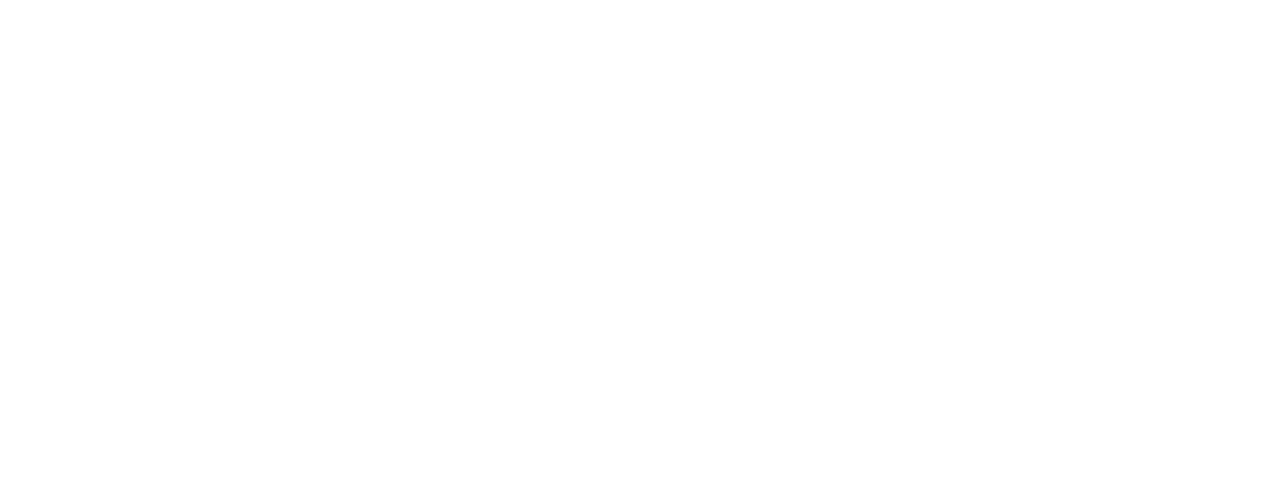
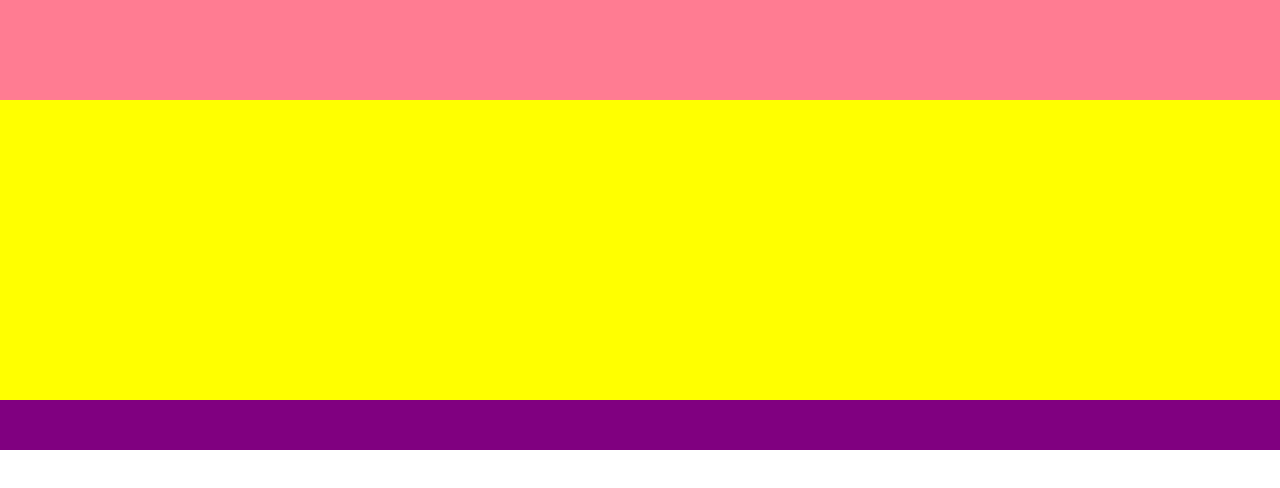
Before and after one commit to Passa69/htmlcss-struttura-wp, a plain HTML site: page index.html in a window 1280 px wide. Drawn offline with Linux system fonts and the light colour scheme.

Commit message:
impostation

```diff
--- a/css/style.css
+++ b/css/style.css
@@ -1,5 +1,31 @@
+/* impostazioni generali */
+
 * {
     margin: 0;
     padding: 0;
     box-sizing: border-box;
 }
+
+/* header */
+
+header {
+    height: 100px;
+    width: 100%;
+    background-color: rgb(255, 124, 146);
+}
+
+/* main */
+
+#head {
+    background-color: yellow;
+    height: 300px;
+    width: 100%;
+}
+
+/* footer */
+
+footer {
+    height: 50px;
+    width: 100%;
+    background-color: purple;
+}
--- a/index.html
+++ b/index.html
@@ -8,6 +8,27 @@
     <title>Wordpress</title>
 </head>
 <body>
+    <header>
 
+    </header>
+
+    <main>
+        <div id="head">
+        </div>
+
+        <div id="container">
+            <div></div>
+
+            <div></div>
+
+            <div></div>
+
+            <div></div>
+        </div>
+    </main>
+
+    <footer>
+
+    </footer>
 </body>
 </html>
```
